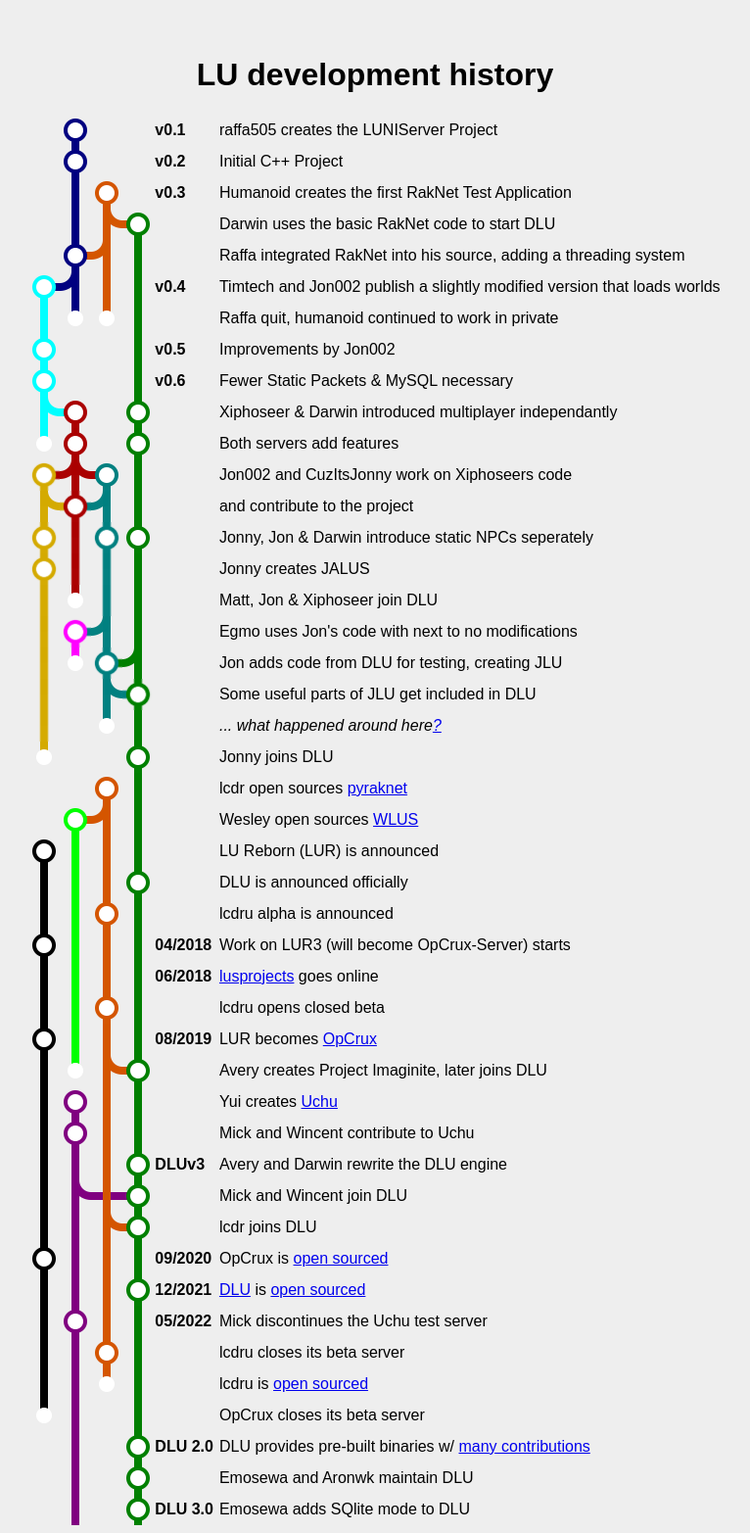
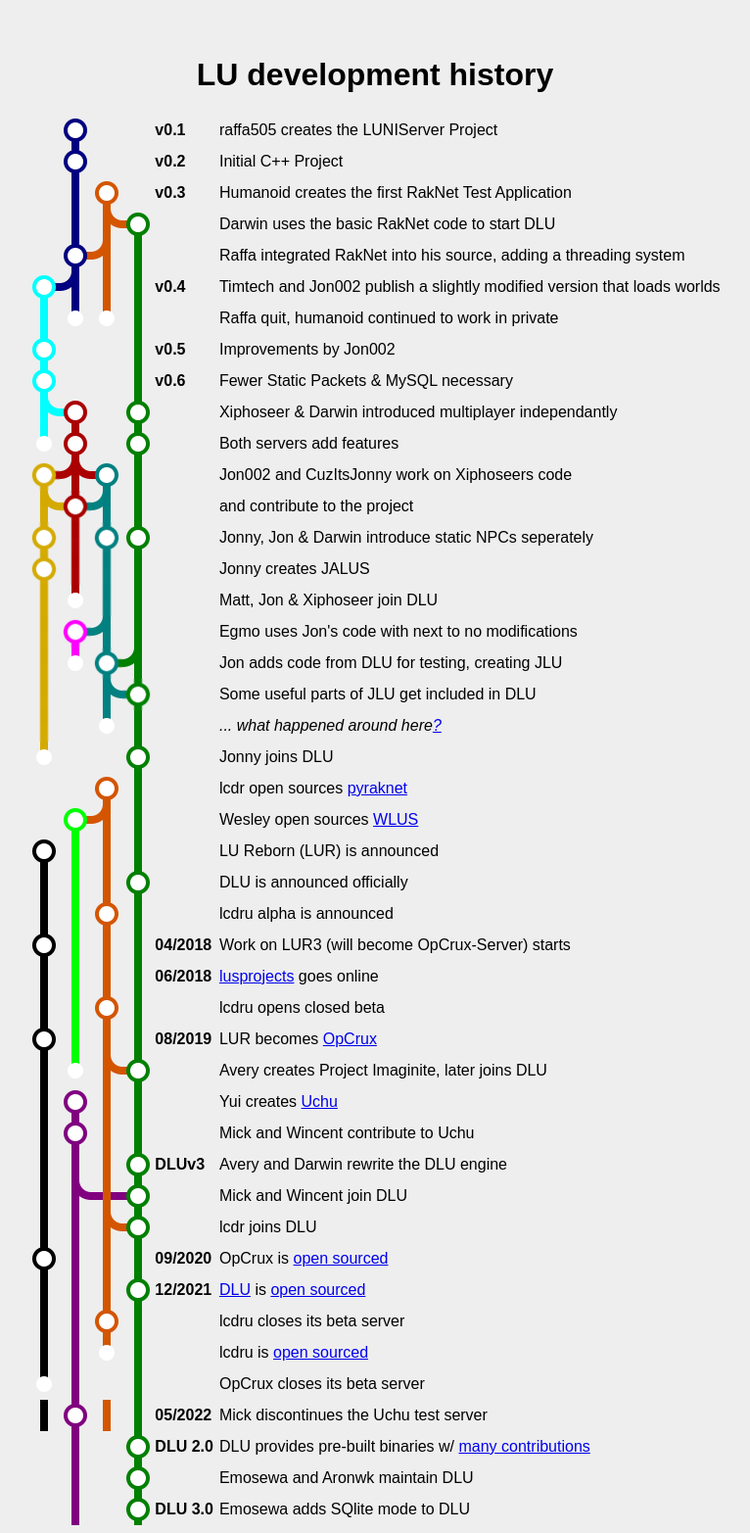
Before and after one commit to Xiphoseer/xiphoseer.github.com, a Jekyll site: the page flow/index.html, which Jekyll copies as it is, in a window 1280 px wide. Shown: the whole page at 98% size, without its empty margins (257-1023 px from the left). Built offline with Jekyll 4.4.1, drawn with Linux system fonts in a browser that asks for light colours.

Commit message:
flow: move Uchu test closing even later

```diff
--- a/flow/index.html
+++ b/flow/index.html
@@ -315,14 +315,6 @@
 			</tr>
 			<tr>
 				<td class="fi line J"></td>
-				<td class="fi node I"></td>
-				<td class="fi line B"></td>
-				<td class="fi line C"></td>
-				<td class="v">05/2022</td>
-				<td>Mick discontinues the Uchu test server</td>
-			</tr>
-			<tr>
-				<td class="fi line J"></td>
 				<td class="fi line I"></td>
 				<td class="fi node B"></td>
 				<td class="fi line C"></td>
@@ -344,6 +336,14 @@
 				<td class="fi line C"></td>
 				<td class="v"></td>
 				<td>OpCrux closes its beta server</td>
+			</tr>
+			<tr>
+				<td class="fi line J"></td>
+				<td class="fi node I"></td>
+				<td class="fi line B"></td>
+				<td class="fi line C"></td>
+				<td class="v">05/2022</td>
+				<td>Mick discontinues the Uchu test server</td>
 			</tr>
 			<tr>
 				<td class="fi"></td>
```
